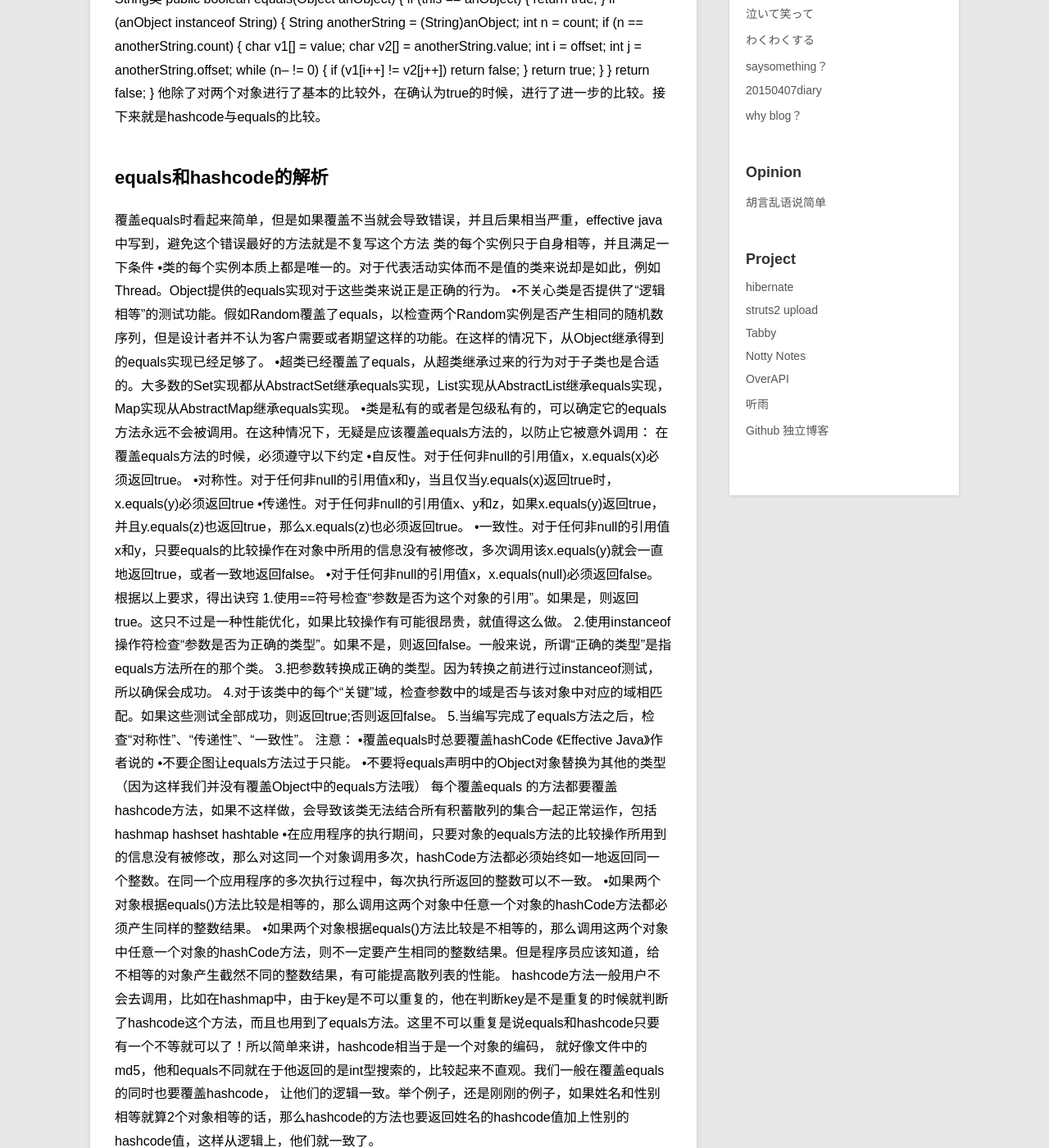
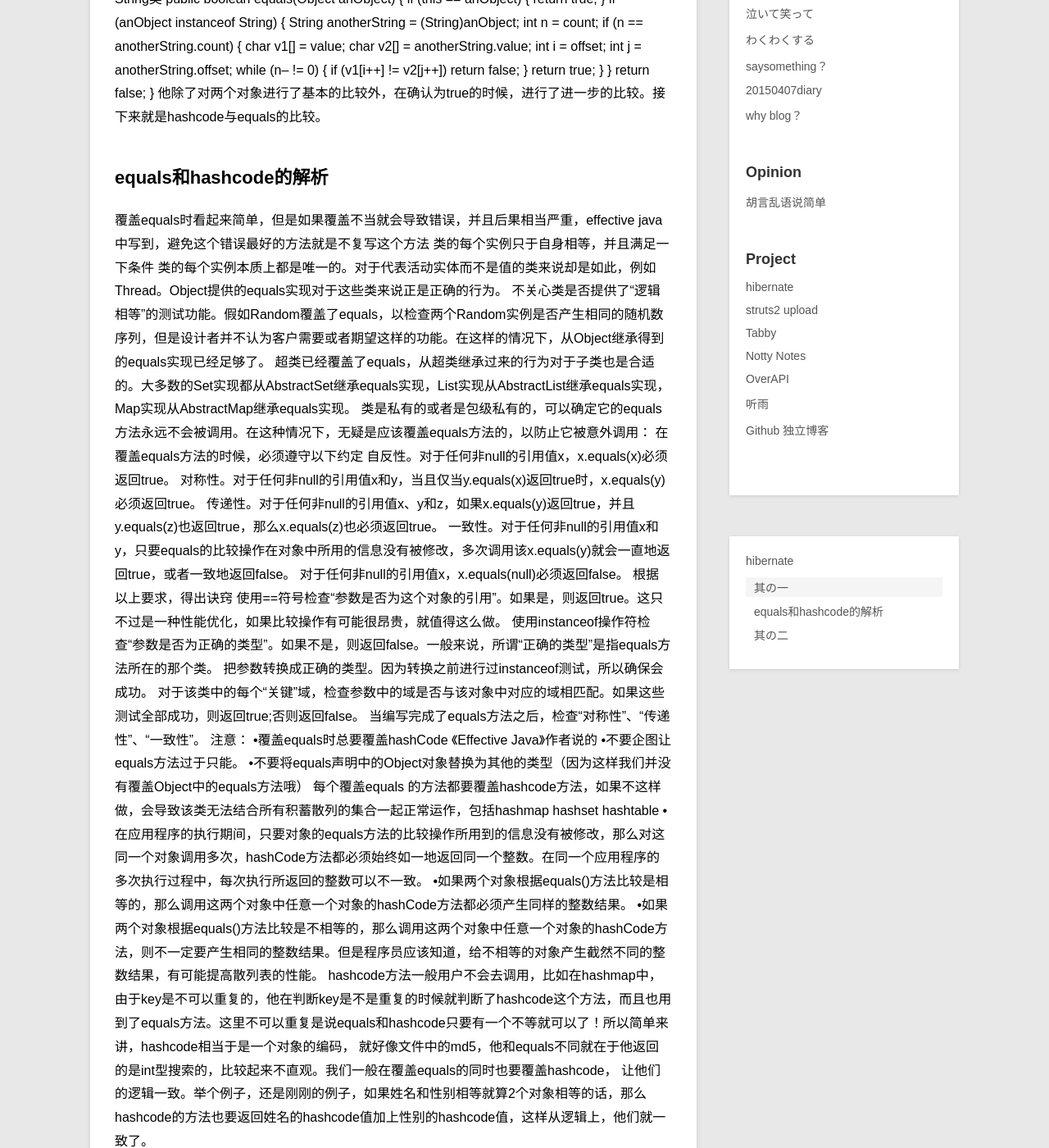
Before and after one commit to mowangdk/mowangdk.github.io, a Jekyll site: the page built from _posts/project/2015-04-13-hibernate.md, in a window 1280 px wide and 1400 px high, scrolled down 461 px. Shown: the whole window at 82% size. Built offline with Jekyll 4.4.1, drawn with Linux system fonts in a browser that asks for light colours; Markdown is read by kramdown in place of the engine named in the settings; some of the changed text lies outside the part shown.

Commit message:
modified

```diff
--- a/_posts/project/2015-04-13-hibernate.md
+++ b/_posts/project/2015-04-13-hibernate.md
@@ -32,22 +32,22 @@
 
 覆盖equals时看起来简单，但是如果覆盖不当就会导致错误，并且后果相当严重，effective java中写到，避免这个错误最好的方法就是不复写这个方法
 类的每个实例只于自身相等，并且满足一下条件
-    •类的每个实例本质上都是唯一的。对于代表活动实体而不是值的类来说却是如此，例如Thread。Object提供的equals实现对于这些类来说正是正确的行为。
-    •不关心类是否提供了“逻辑相等”的测试功能。假如Random覆盖了equals，以检查两个Random实例是否产生相同的随机数序列，但是设计者并不认为客户需要或者期望这样的功能。在这样的情况下，从Object继承得到的equals实现已经足够了。
-    •超类已经覆盖了equals，从超类继承过来的行为对于子类也是合适的。大多数的Set实现都从AbstractSet继承equals实现，List实现从AbstractList继承equals实现，Map实现从AbstractMap继承equals实现。
-    •类是私有的或者是包级私有的，可以确定它的equals方法永远不会被调用。在这种情况下，无疑是应该覆盖equals方法的，以防止它被意外调用：
+    类的每个实例本质上都是唯一的。对于代表活动实体而不是值的类来说却是如此，例如Thread。Object提供的equals实现对于这些类来说正是正确的行为。
+    不关心类是否提供了“逻辑相等”的测试功能。假如Random覆盖了equals，以检查两个Random实例是否产生相同的随机数序列，但是设计者并不认为客户需要或者期望这样的功能。在这样的情况下，从Object继承得到的equals实现已经足够了。
+    超类已经覆盖了equals，从超类继承过来的行为对于子类也是合适的。大多数的Set实现都从AbstractSet继承equals实现，List实现从AbstractList继承equals实现，Map实现从AbstractMap继承equals实现。
+    类是私有的或者是包级私有的，可以确定它的equals方法永远不会被调用。在这种情况下，无疑是应该覆盖equals方法的，以防止它被意外调用：
 在覆盖equals方法的时候，必须遵守以下约定
-    •自反性。对于任何非null的引用值x，x.equals(x)必须返回true。
-    •对称性。对于任何非null的引用值x和y，当且仅当y.equals(x)返回true时，x.equals(y)必须返回true
-    •传递性。对于任何非null的引用值x、y和z，如果x.equals(y)返回true，并且y.equals(z)也返回true，那么x.equals(z)也必须返回true。
-    •一致性。对于任何非null的引用值x和y，只要equals的比较操作在对象中所用的信息没有被修改，多次调用该x.equals(y)就会一直地返回true，或者一致地返回false。
-    •对于任何非null的引用值x，x.equals(null)必须返回false。
+    自反性。对于任何非null的引用值x，x.equals(x)必须返回true。
+    对称性。对于任何非null的引用值x和y，当且仅当y.equals(x)返回true时，x.equals(y)必须返回true。
+    传递性。对于任何非null的引用值x、y和z，如果x.equals(y)返回true，并且y.equals(z)也返回true，那么x.equals(z)也必须返回true。
+    一致性。对于任何非null的引用值x和y，只要equals的比较操作在对象中所用的信息没有被修改，多次调用该x.equals(y)就会一直地返回true，或者一致地返回false。
+    对于任何非null的引用值x，x.equals(null)必须返回false。
 根据以上要求，得出诀窍
-    1.使用==符号检查“参数是否为这个对象的引用”。如果是，则返回true。这只不过是一种性能优化，如果比较操作有可能很昂贵，就值得这么做。
-    2.使用instanceof操作符检查“参数是否为正确的类型”。如果不是，则返回false。一般来说，所谓“正确的类型”是指equals方法所在的那个类。
-    3.把参数转换成正确的类型。因为转换之前进行过instanceof测试，所以确保会成功。
-    4.对于该类中的每个“关键”域，检查参数中的域是否与该对象中对应的域相匹配。如果这些测试全部成功，则返回true;否则返回false。
-    5.当编写完成了equals方法之后，检查“对称性”、“传递性”、“一致性”。
+    使用==符号检查“参数是否为这个对象的引用”。如果是，则返回true。这只不过是一种性能优化，如果比较操作有可能很昂贵，就值得这么做。
+    使用instanceof操作符检查“参数是否为正确的类型”。如果不是，则返回false。一般来说，所谓“正确的类型”是指equals方法所在的那个类。
+    把参数转换成正确的类型。因为转换之前进行过instanceof测试，所以确保会成功。
+    对于该类中的每个“关键”域，检查参数中的域是否与该对象中对应的域相匹配。如果这些测试全部成功，则返回true;否则返回false。
+    当编写完成了equals方法之后，检查“对称性”、“传递性”、“一致性”。
     注意：
     •覆盖equals时总要覆盖hashCode 《Effective Java》作者说的
     •不要企图让equals方法过于只能。
@@ -59,3 +59,8 @@
 hashcode方法一般用户不会去调用，比如在hashmap中，由于key是不可以重复的，他在判断key是不是重复的时候就判断了hashcode这个方法，而且也用到了equals方法。这里不可以重复是说equals和hashcode只要有一个不等就可以了！所以简单来讲，hashcode相当于是一个对象的编码，
 就好像文件中的md5，他和equals不同就在于他返回的是int型搜索的，比较起来不直观。我们一般在覆盖equals的同时也要覆盖hashcode，
 让他们的逻辑一致。举个例子，还是刚刚的例子，如果姓名和性别相等就算2个对象相等的话，那么hashcode的方法也要返回姓名的hashcode值加上性别的hashcode值，这样从逻辑上，他们就一致了。
+
+
+##其の二
+使用annotation来将id生成策略变成uuid，
+首先在对应的实体类的表上面@GenericGenerator(name="****" , strategy="uuid")，然后在getId方法上写上GeneratedValue（generator="******"）,指定id的自定义生成策略
```
